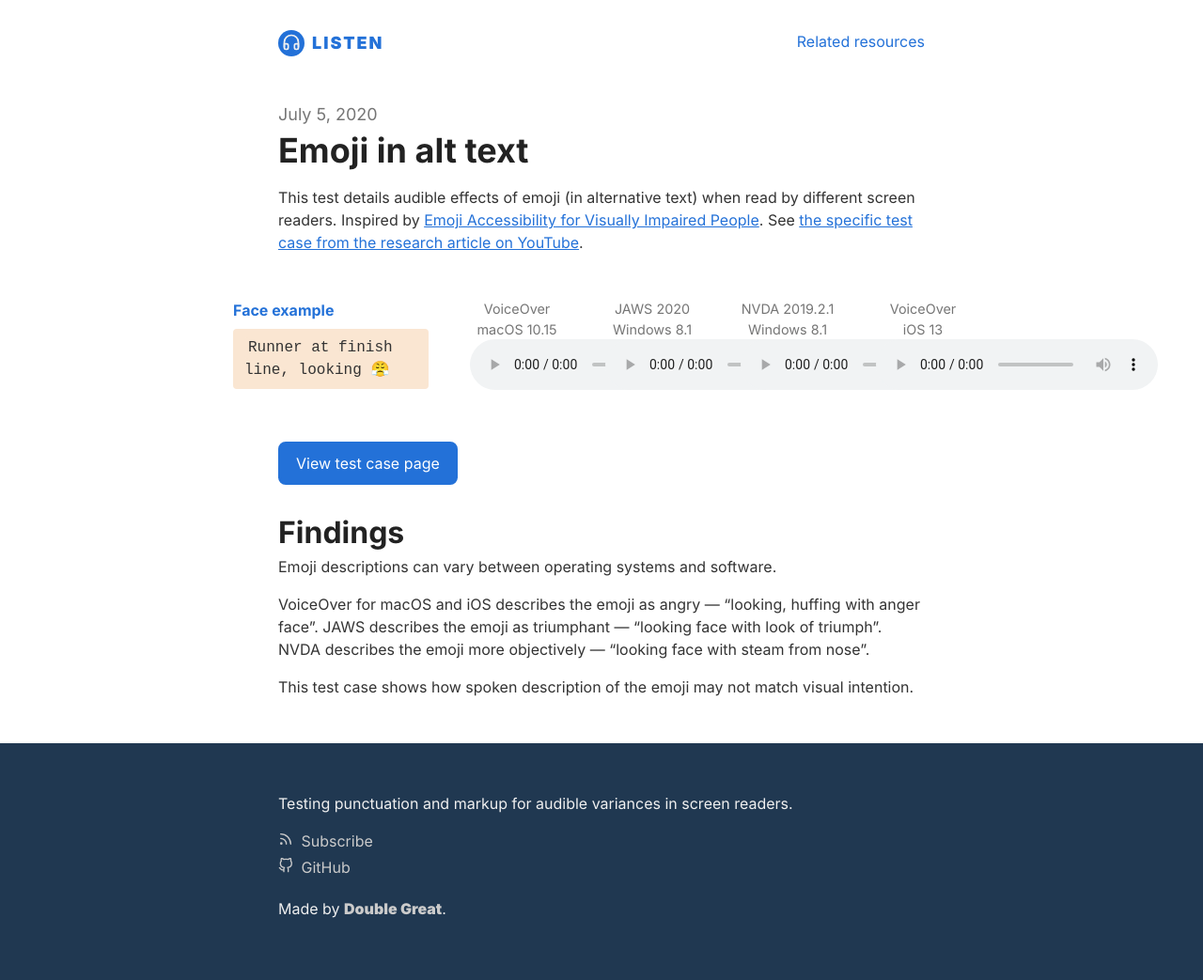
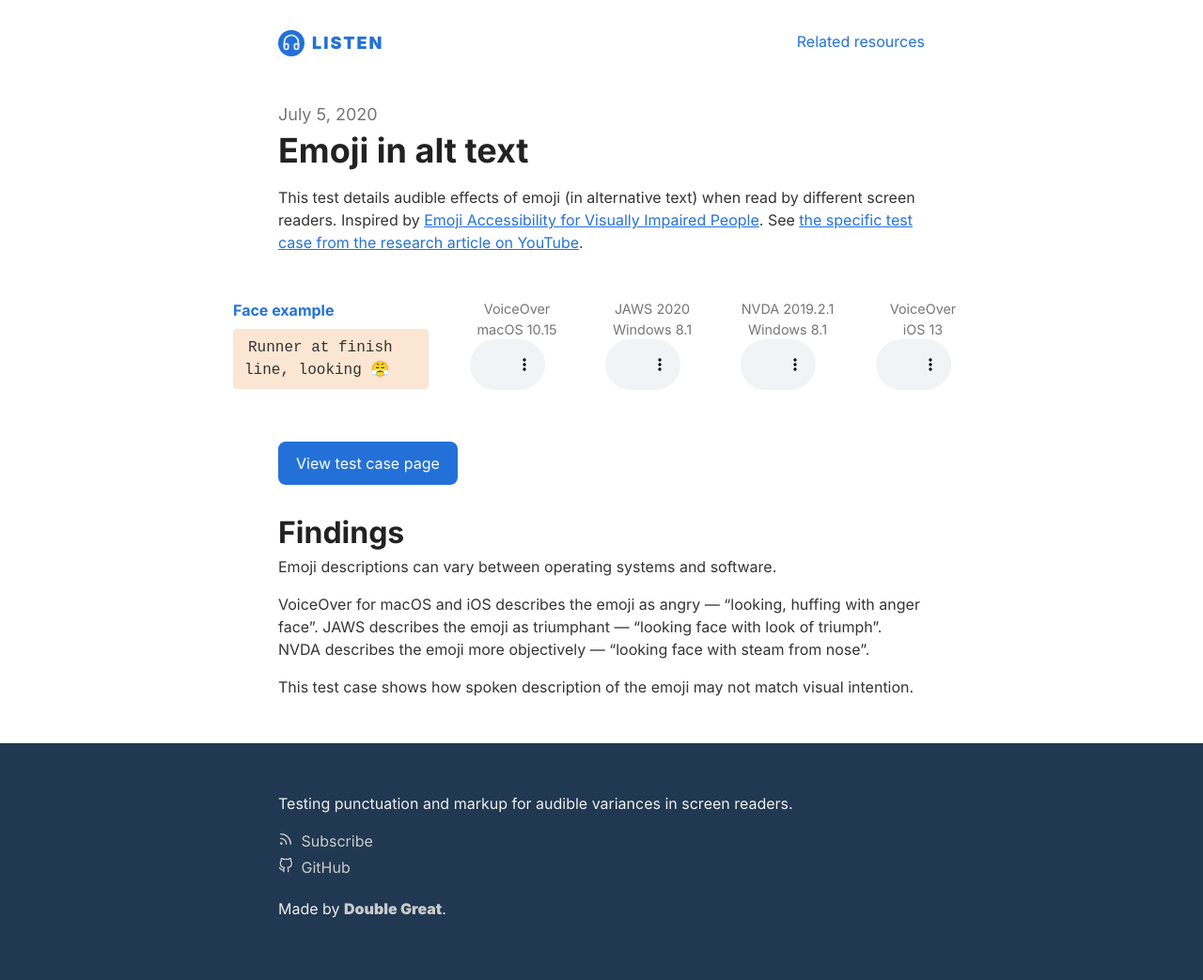
Before and after one commit to double-great/listen, a Jekyll site: the page built from _posts/2020-07-05-emoji.md, in a window 1280 px wide. Shown: the whole page at 94% size. Built offline with Jekyll 4.4.1, drawn with Linux system fonts in a browser that asks for light colours.

Commit message:
Set default size of audio

```diff
--- a/_sass/_plyr.scss
+++ b/_sass/_plyr.scss
@@ -4,7 +4,6 @@
   display: flex;
   flex-direction: column;
   align-items: center;
-  max-width: 5rem;
   height: 100%;
   padding: 0.25rem;
   color: $color-text-body;
@@ -16,6 +15,11 @@
   @include bp($mq-small) {
     margin: 0 auto;
   }
+}
+
+.plyr,
+audio {
+  max-width: 5rem;
 }
 
 .plyr audio {
```
